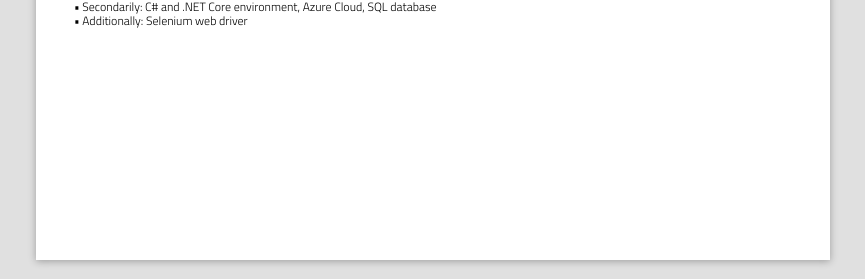
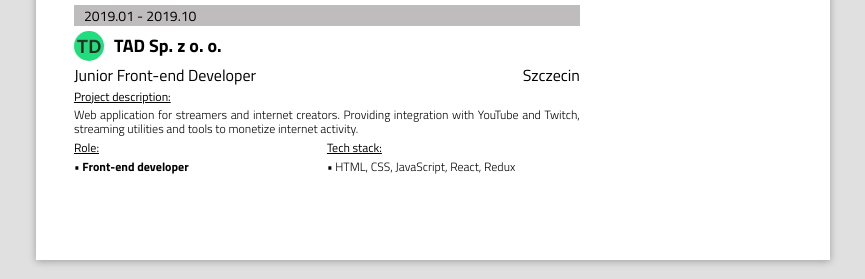
Before and after one commit to skwirowski/cv-pawel-skwirowski, a plain HTML site: page index.html in a window 1280 px wide. Shown: the part 878-1157 px from the top of the page, without its empty margins (207-1072 px from the left). Drawn offline with Linux system fonts and the light colour scheme.

Commit message:
Update Experience section & add image

```diff
--- a/scripts/experiencs.js
+++ b/scripts/experiencs.js
@@ -1,7 +1,7 @@
 (function () {
   const experience = [
     {
-      timeStart: "12.2022",
+      timeStart: "2022.12",
       timeEnd: "present",
       companyImage: "./styles/images/company_globallogic.jpg",
       companyName: "GlobalLogic",
@@ -13,10 +13,11 @@
       stackPrimary: "&#x2022; Primarily: TypeScript, React, RxJs, Node.js",
       stackSecondary: null,
       stackAdditional: null,
+      rowDisplay: true,
     },
     {
-      timeStart: "01.2022",
-      timeEnd: "12.2022",
+      timeStart: "2022.01",
+      timeEnd: "2022.12",
       companyImage: "./styles/images/company_intive.png",
       companyName: "intive",
       position: "Software Engineering Specialist",
@@ -28,10 +29,11 @@
         "&#x2022; Primarily: React, TypeScript, JavaScript, Emotion CSS, Storybook",
       stackSecondary: "&#x2022; Secondarily: Node, Azure Cloud, Cosmos DB",
       stackAdditional: null,
+      rowDisplay: false,
     },
     {
-      timeStart: "01.2020",
-      timeEnd: "01.2022",
+      timeStart: "2020.01",
+      timeEnd: "2022.01",
       companyImage: "./styles/images/company_tietoevry.jpg",
       companyName: "TietoEVRY",
       position: "Junior Software Developer",
@@ -44,6 +46,22 @@
       stackSecondary:
         "&#x2022; Secondarily: C# and .NET Core environment, Azure Cloud, SQL database",
       stackAdditional: "&#x2022; Additionally: Selenium web driver",
+      rowDisplay: false,
+    },
+    {
+      timeStart: "2019.01",
+      timeEnd: "2019.10",
+      companyImage: "./styles/images/company_tipanddonation.png",
+      companyName: "TAD Sp. z o. o.",
+      position: "Junior Front-end Developer",
+      location: "Szczecin",
+      project:
+        "Web application for streamers and internet creators. Providing integration with YouTube and Twitch, streaming utilities and tools to monetize internet activity.",
+      role: "&#x2022; <span class='strong'>Front-end developer</span>",
+      stackPrimary: "&#x2022; HTML, CSS, JavaScript, React, Redux",
+      stackSecondary: "",
+      stackAdditional: "",
+      rowDisplay: true,
     },
   ];
 
@@ -82,6 +100,9 @@
           <div class="experience__project__description">Project description:</div>
           <div class="experience__project__content">${experience.project}</div>
         </div>
+        <div class="experience__role-tech-stack__wrapper${
+          experience.rowDisplay ? " row-display" : ""
+        }">
           <div class="experience__role">
             <div class="experience__role__description">Role:</div>
             <div class="experience__role__content">${experience.role}</div>
@@ -103,6 +124,7 @@
             }
           </div>
         </div>
+      </div>
     `
     )
     .join("")}
--- a/styles/experience/experience.css
+++ b/styles/experience/experience.css
@@ -46,6 +46,15 @@
 
 .experience__postion-location__location {}
 
+.experience__role-tech-stack__wrapper.row-display {
+  display: flex;
+}
+
+.experience__role-tech-stack__wrapper.row-display .experience__role,
+.experience__role-tech-stack__wrapper.row-display .experience__tech-stack{
+  width: 50%;
+}
+
 .experience__project, .experience__role, .experience__tech-stack {
   font-size: 12px;
   margin-bottom: 5px;
```
Also changed, not shown: styles/images/company_tipanddonation.png (added). Lines whose indentation alone changed are shown as unchanged.
